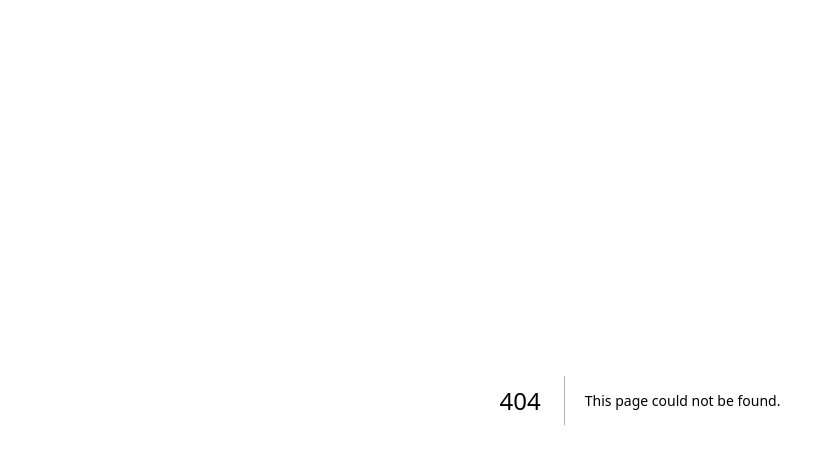
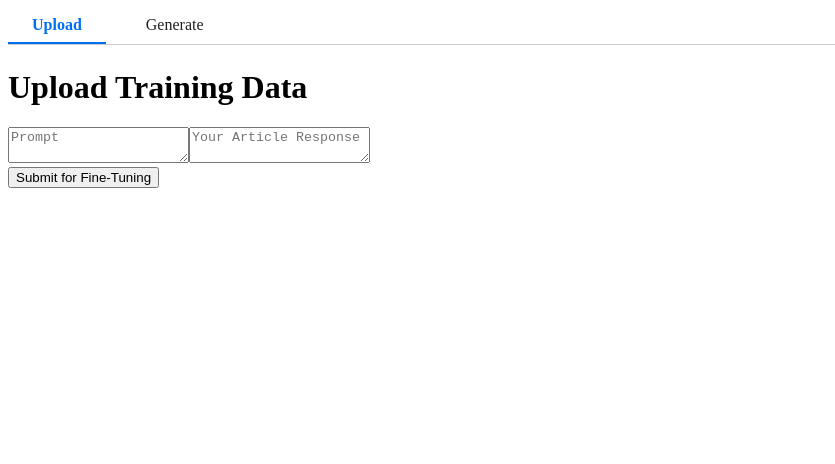
Before and after one commit to airowe/sportswriter-ai, a Next.js app: page /upload in a window 1280 px wide. Before the commit this address had no page. Shown: the top 464 px of the page, without its empty margins (0-835 px from the left). Built offline with nearby package versions, Linux system fonts and the light colour scheme.

Commit message:
Tabs and pages

```diff
--- /dev/null
+++ b/app/TabNav.tsx
@@ -0,0 +1,32 @@
+"use client";
+import Link from 'next/link';
+import { usePathname } from 'next/navigation';
+
+const tabs = [
+  { label: 'Upload', href: '/upload' },
+  { label: 'Generate', href: '/generate' },
+];
+
+export function TabNav() {
+  const pathname = usePathname();
+  return (
+    <nav style={{ display: 'flex', gap: 16, borderBottom: '1px solid #ccc', marginBottom: 24 }}>
+      {tabs.map(tab => (
+        <Link
+          key={tab.href}
+          href={tab.href}
+          style={{
+            padding: '8px 24px',
+            textDecoration: 'none',
+            color: pathname === tab.href ? '#0070f3' : '#222',
+            borderBottom: pathname === tab.href ? '2px solid #0070f3' : '2px solid transparent',
+            fontWeight: pathname === tab.href ? 'bold' : 'normal',
+            background: 'none'
+          }}
+        >
+          {tab.label}
+        </Link>
+      ))}
+    </nav>
+  );
+}
--- a/app/generate.tsx
+++ b/app/generate/page.tsx
@@ -1,4 +1,5 @@
-import { useState } from 'react';
+"use client";
+import React, { useState } from 'react';
 
 export default function GeneratePage() {
   const [prompt, setPrompt] = useState('');
--- a/app/layout.tsx
+++ b/app/layout.tsx
@@ -1,3 +1,5 @@
+import { TabNav } from './TabNav';
+
 export default function RootLayout({
   children,
 }: {
@@ -5,7 +7,10 @@ export default function RootLayout({
 }) {
   return (
     <html lang="en">
-      <body>{children}</body>
+      <body>
+        <TabNav />
+        {children}
+      </body>
     </html>
   )
 }
--- a/app/upload.tsx
+++ b/app/upload/page.tsx
@@ -1,3 +1,4 @@
+"use client";
 import React from 'react';
 import { useState } from 'react';
 
@@ -20,7 +21,7 @@ export default function UploadPage() {
 
   return (
     <div className="p-6 max-w-3xl mx-auto">
-      <h1 className="text-2xl font-bold mb-4">Upload Writing Samples</h1>
+      <h1 className="text-2xl font-bold mb-4">Upload Training Data</h1>
       {samples.map((s, i) => (
         <div key={i} className="mb-4">
           <textarea
```
